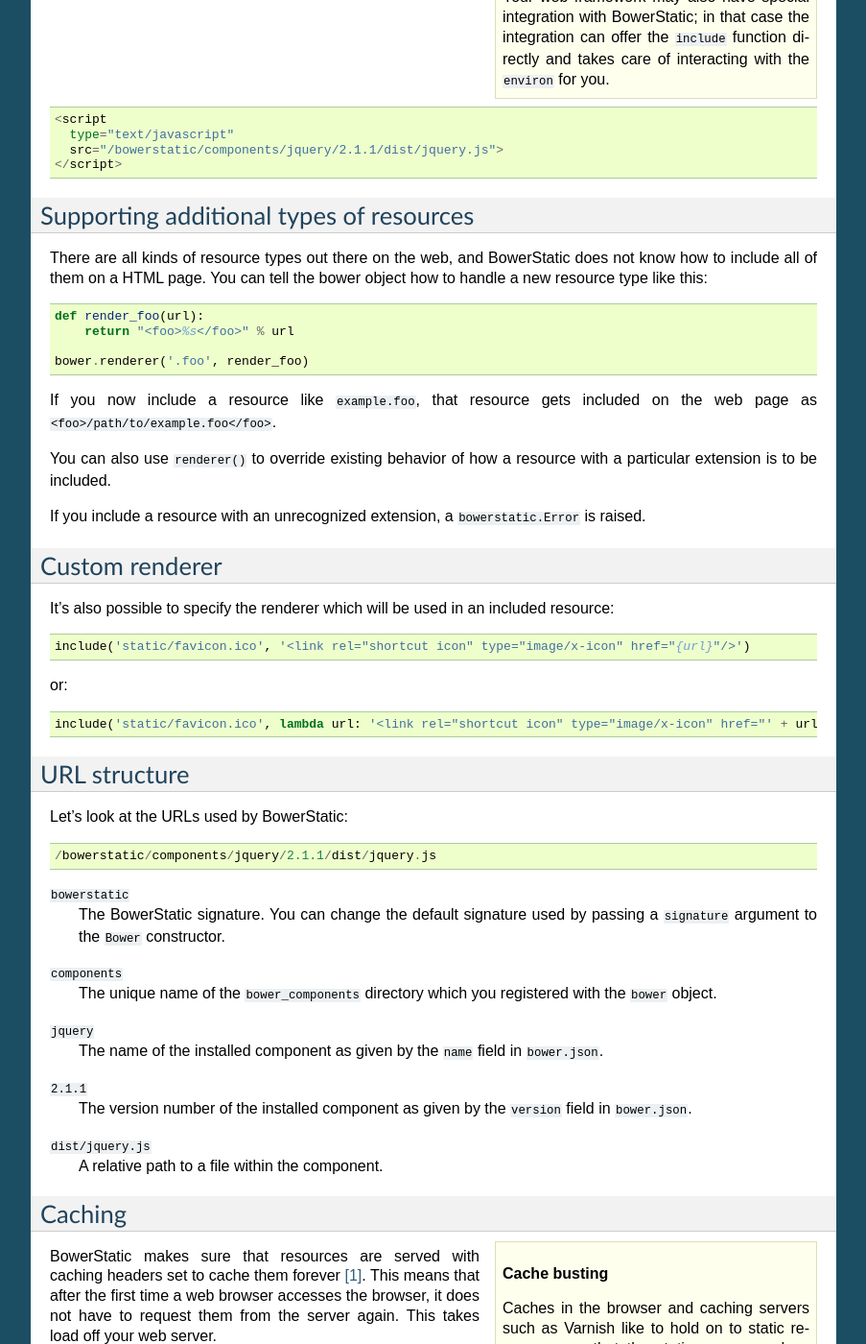
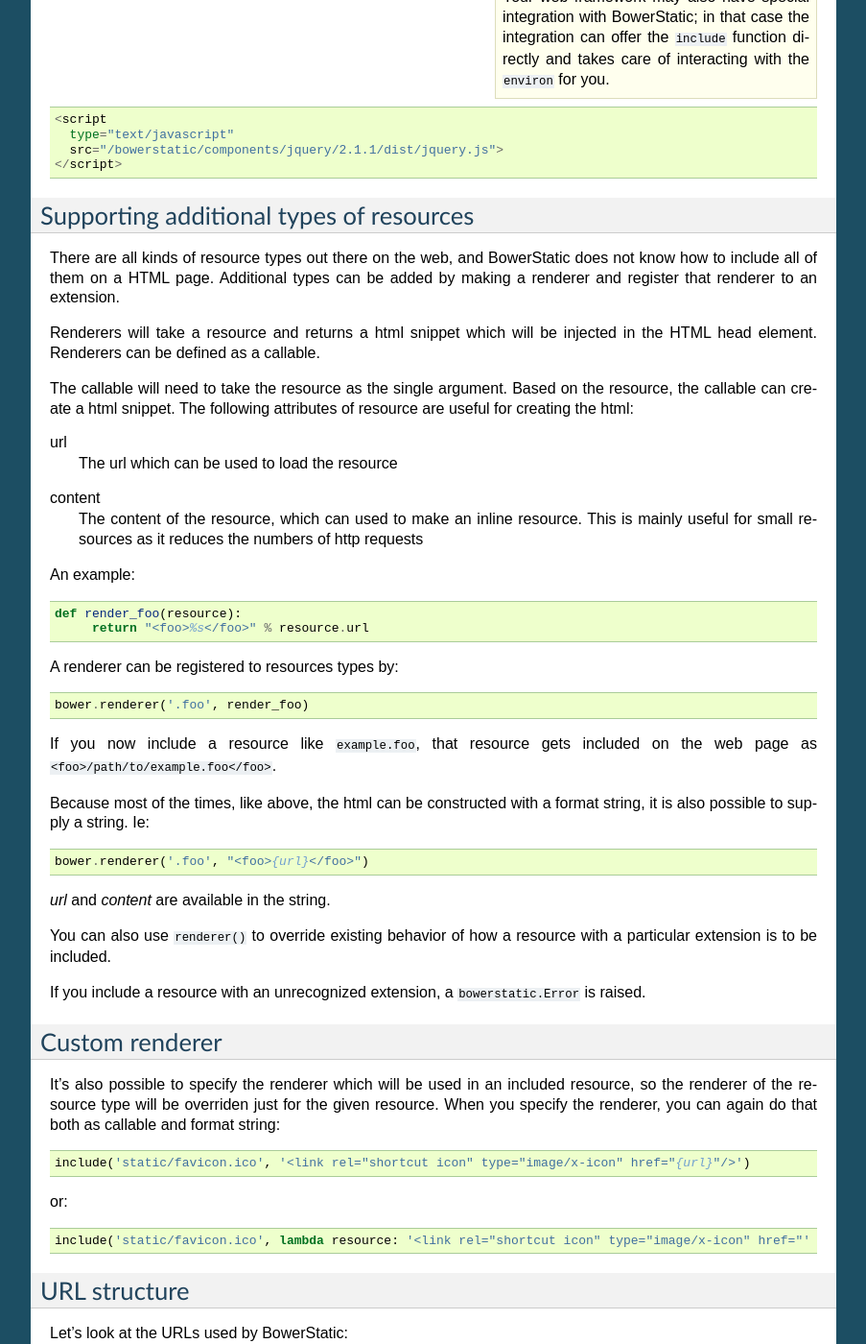
Before and after one commit to faassen/bowerstatic, a Sphinx documentation site: the page built from doc/integrating.rst, in a window 1280 px wide and 1400 px high, scrolled down 2168 px. Shown: the whole window at 96% size, without its empty margins (198-1101 px from the left). Built offline with Sphinx 7.4.7, drawn with Linux system fonts in a browser that asks for light colours.

Commit message:
improvement of renderer and added some documentation for it

```diff
--- a/CHANGES.txt
+++ b/CHANGES.txt
@@ -12,6 +12,11 @@
 
 - Fixed documentation describing WebOb integration to new reality as of
   0.7.
+
+- Format strings can be used as renderer
+
+- Renderers will receive the resource in stead of the url. Renderers
+  can be used to render resources inline.
 
 0.7 (2014-11-15)
 ================
--- a/doc/integrating.rst
+++ b/doc/integrating.rst
@@ -151,16 +151,43 @@
 
 There are all kinds of resource types out there on the web, and
 BowerStatic does not know how to include all of them on a HTML
-page. You can tell the bower object how to handle a new resource type
-like this::
+page. Additional types can be added by making a renderer and
+register that renderer to an extension.
 
-   def render_foo(url):
-       return "<foo>%s</foo>" % url
+Renderers will take a resource and returns a html snippet which will
+be injected in the HTML head element. Renderers can be defined as a
+callable.
 
-   bower.renderer('.foo', render_foo)
+The callable will need to take the resource as the single argument.
+Based on the resource, the callable can create a html snippet. The
+following attributes of resource are useful for creating the html:
+
+url
+  The url which can be used to load the resource
+
+content
+  The content of the resource, which can used to make
+  an inline resource. This is mainly useful for small
+  resources as it reduces the numbers of http requests
+
+An example::
+
+  def render_foo(resource):
+       return "<foo>%s</foo>" % resource.url
+
+A renderer can be registered to resources types by::
+
+  bower.renderer('.foo', render_foo)
 
 If you now include a resource like ``example.foo``, that resource gets
 included on the web page as ``<foo>/path/to/example.foo</foo>``.
+
+Because most of the times, like above, the html can be constructed
+with a format string, it is also possible to supply a string. Ie::
+
+  bower.renderer('.foo', "<foo>{url}</foo>")
+
+`url` and `content` are available in the string.
 
 You can also use ``renderer()`` to override existing behavior of how a
 resource with a particular extension is to be included.
@@ -173,13 +200,15 @@
 ---------------
 
 It's also possible to specify the renderer which will be used in an
-included resource::
+included resource, so the renderer of the resource type will be overriden
+just for the given resource. When you specify the renderer, you can
+again do that both as callable and format string::
 
    include('static/favicon.ico', '<link rel="shortcut icon" type="image/x-icon" href="{url}"/>')
 
 or::
 
-   include('static/favicon.ico', lambda url: '<link rel="shortcut icon" type="image/x-icon" href="' + url + '"/>')
+   include('static/favicon.ico', lambda resource: '<link rel="shortcut icon" type="image/x-icon" href="' + resource.url + '"/>')
 
 
 URL structure
```
Also changed, not shown: 1 other file.
